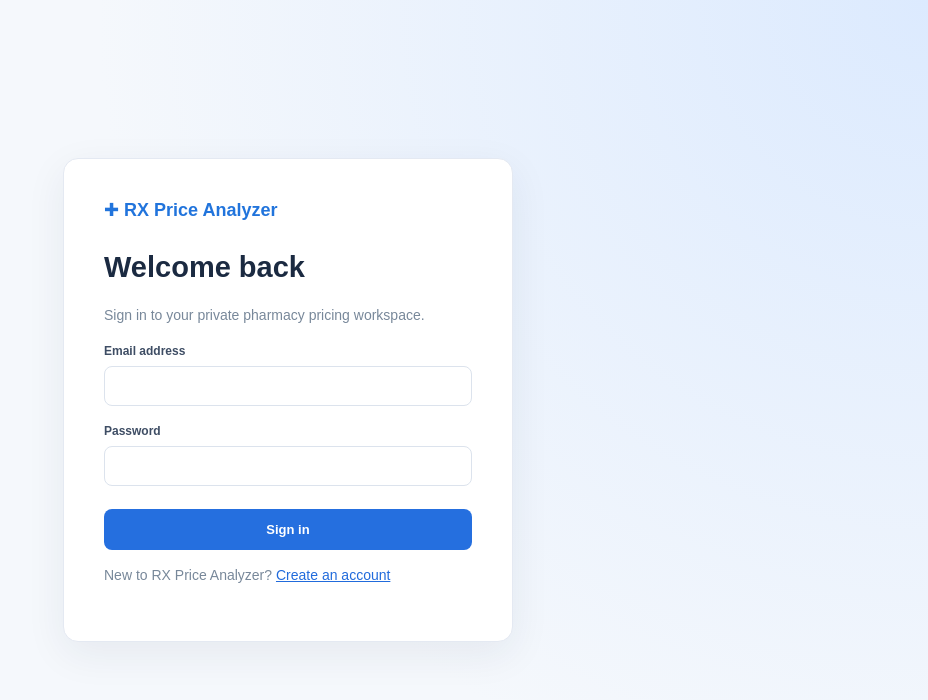
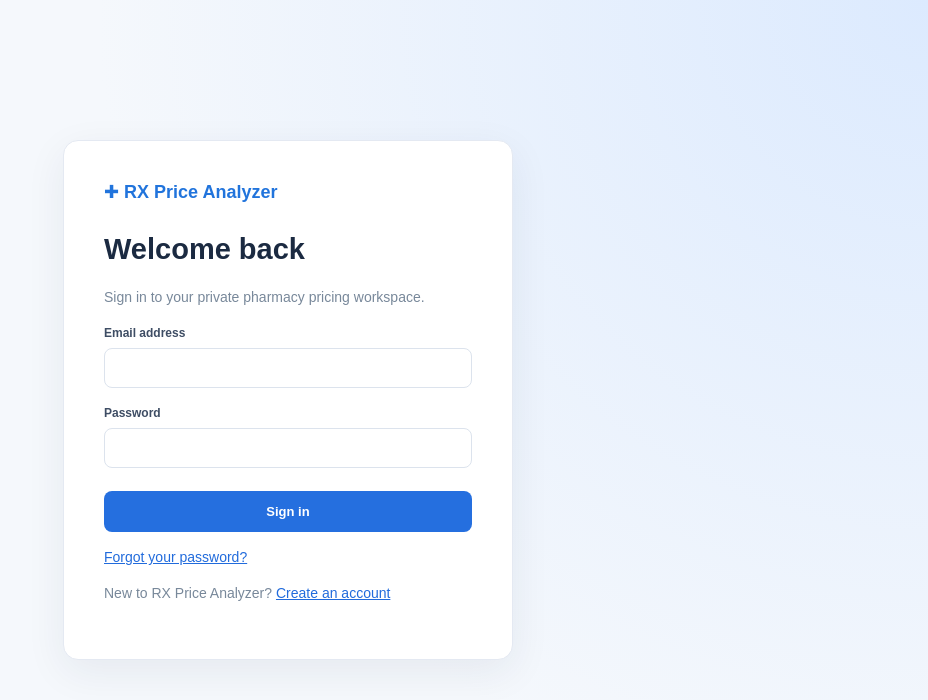
Before and after one commit to rahulbavasiya22/RX-PRICE-ANALYZER, a Next.js app: page /login in a window 1280 px wide. Shown: the top 700 px of the page, without its empty margins (352-1280 px from the left). Built offline with nearby package versions, Linux system fonts and the light colour scheme.

Commit message:
Add forgot-password link on login page

```diff
--- a/app/login/page.tsx
+++ b/app/login/page.tsx
@@ -6,6 +6,6 @@ import { createClient } from '@/lib/supabase/client';
 function LoginForm(){
  const router=useRouter(),search=useSearchParams(),[email,setEmail]=useState(''),[password,setPassword]=useState(''),[error,setError]=useState(''),[busy,setBusy]=useState(false);
  async function submit(e:FormEvent<HTMLFormElement>){e.preventDefault();setBusy(true);setError('');const {error}=await createClient().auth.signInWithPassword({email,password});setBusy(false);if(error){setError(error.message);return}const next=search.get('next');router.replace(next?.startsWith('/')&&!next.startsWith('//')?next:'/dashboard');router.refresh()}
- return <main className="auth"><div className="authcard"><div className="logo">✚ <strong>RX Price Analyzer</strong></div><h1>Welcome back</h1><p>Sign in to your private pharmacy pricing workspace.</p><form onSubmit={submit}><label>Email address<input type="email" value={email} onChange={e=>setEmail(e.target.value)} autoComplete="email" required/></label><label>Password<input type="password" value={password} onChange={e=>setPassword(e.target.value)} autoComplete="current-password" required/></label><button className="primary full" disabled={busy}>{busy?'Signing in…':'Sign in'}</button></form>{error&&<p className="error" role="alert">{error}</p>}<p>New to RX Price Analyzer? <Link href="/signup">Create an account</Link></p></div></main>
+ return <main className="auth"><div className="authcard"><div className="logo">✚ <strong>RX Price Analyzer</strong></div><h1>Welcome back</h1><p>Sign in to your private pharmacy pricing workspace.</p><form onSubmit={submit}><label>Email address<input type="email" value={email} onChange={e=>setEmail(e.target.value)} autoComplete="email" required/></label><label>Password<input type="password" value={password} onChange={e=>setPassword(e.target.value)} autoComplete="current-password" required/></label><button className="primary full" disabled={busy}>{busy?'Signing in…':'Sign in'}</button></form>{error&&<p className="error" role="alert">{error}</p>}<p><Link href="/forgot-password">Forgot your password?</Link></p><p>New to RX Price Analyzer? <Link href="/signup">Create an account</Link></p></div></main>
 }
 export default function LoginPage(){return <Suspense fallback={<main className="auth">Loading…</main>}><LoginForm/></Suspense>}
```
